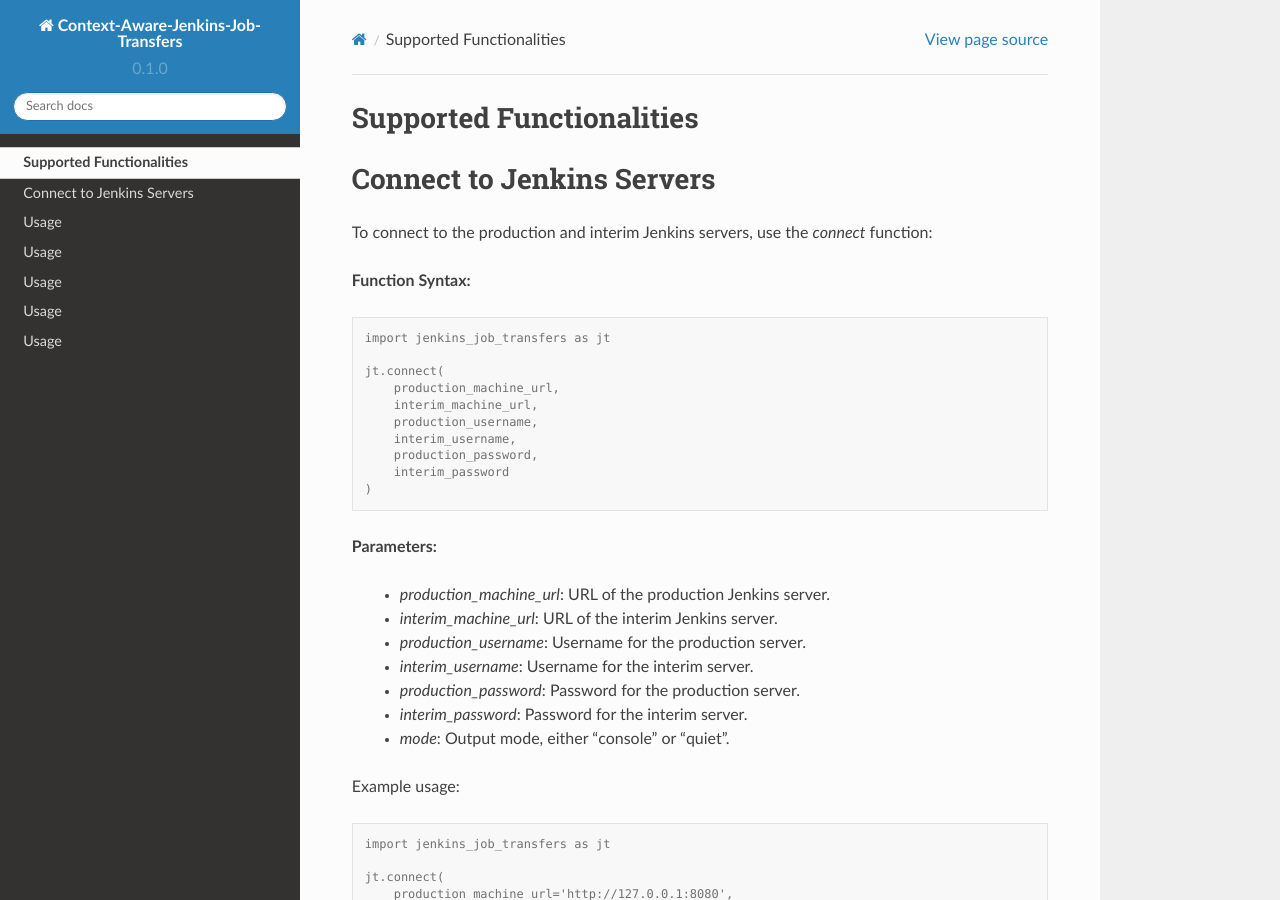
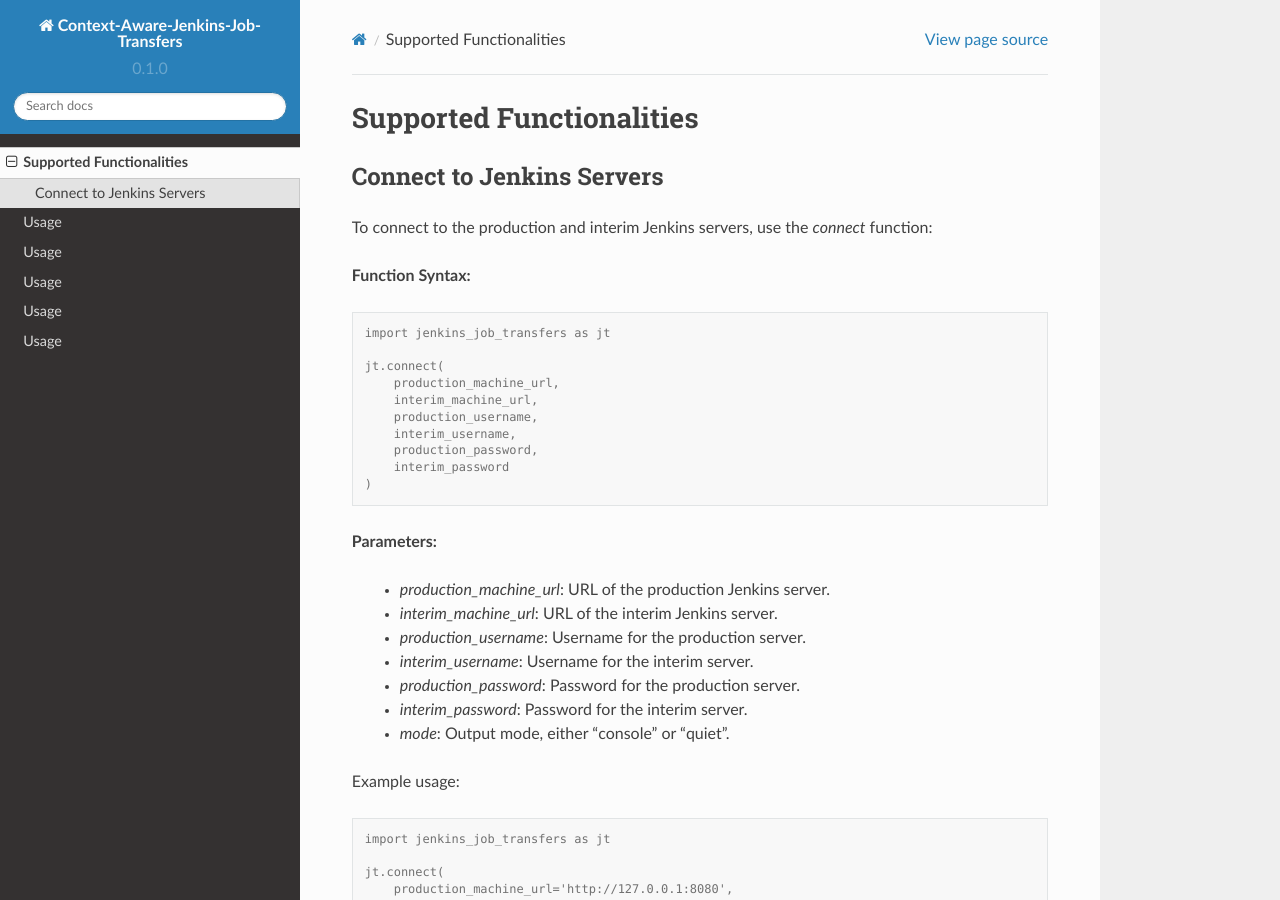
Before and after one commit to joelkariyalil/Context-Aware-Jenkins-Transfers-Documentation, a Sphinx documentation site: the page built from docs/source/usage.rst, in a window 1280 px wide and 900 px high. Built offline with Sphinx 7.4.7 and the Read the Docs theme 2.0.0, drawn with Linux system fonts in a browser that asks for light colours; pages that are not in the unit, such as notebooks, are missing from menus.

```diff
--- a/docs/source/usage.rst
+++ b/docs/source/usage.rst
@@ -2,7 +2,7 @@ Supported Functionalities
 -------------------------
 
 Connect to Jenkins Servers
-----
+___________________
 
 To connect to the production and interim Jenkins servers, use the `connect` function:
 
```
